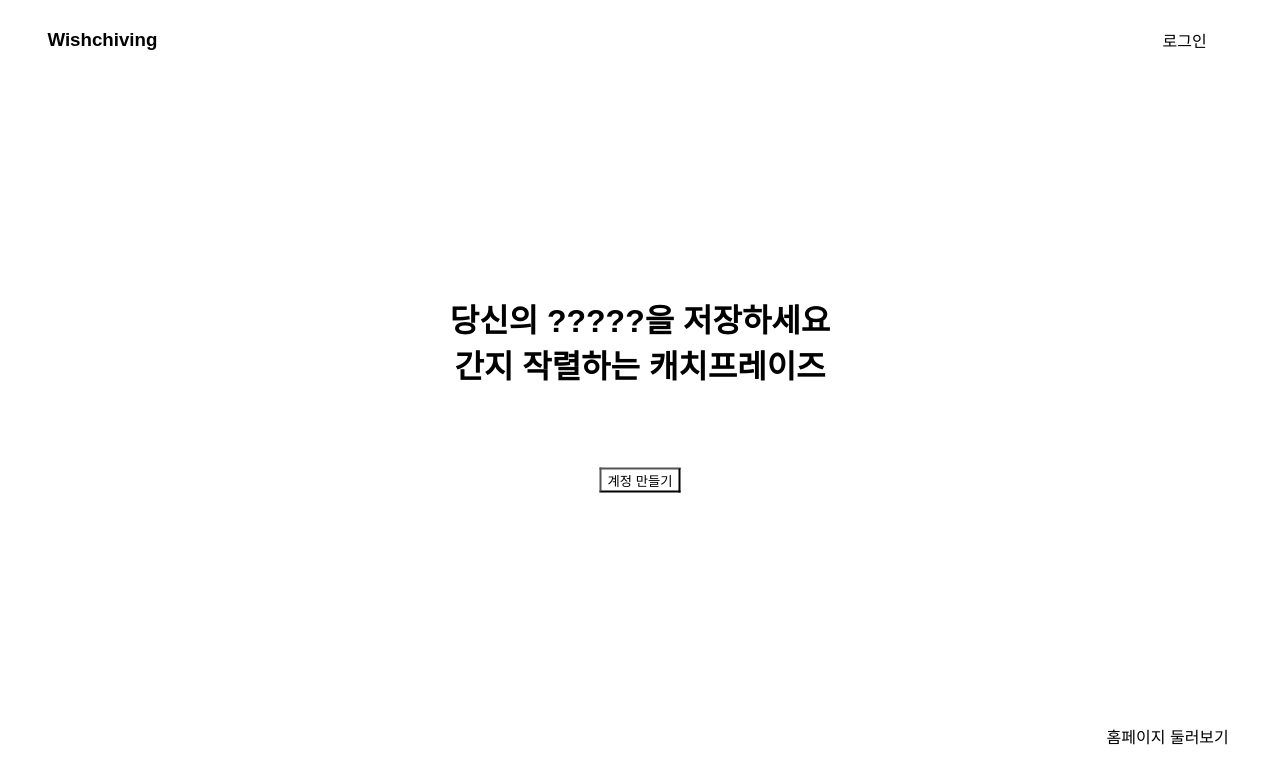
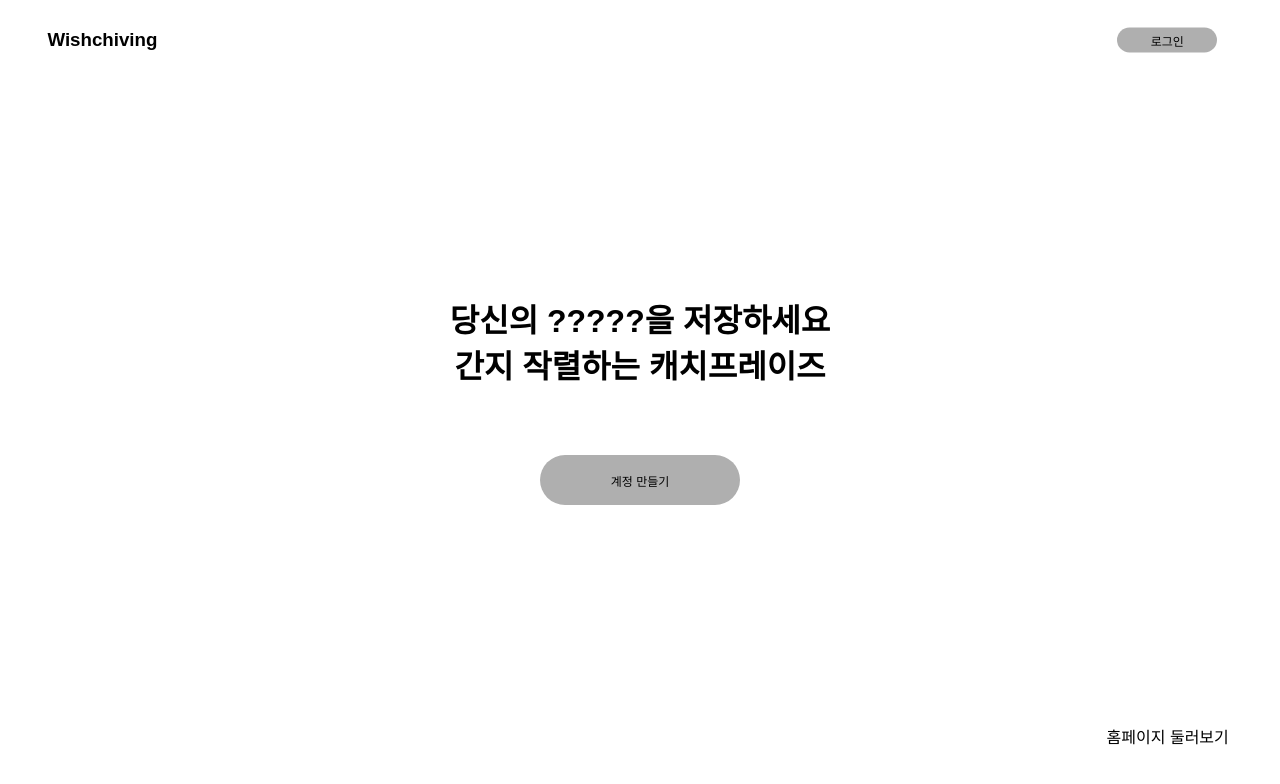
Before and after one commit to qiyana-ratchet/Owner, a React (Create React App) app: page / in a window 1280 px wide. Shown: the top 784 px of the page. Built offline with nearby package versions, Linux system fonts and the light colour scheme.

Commit message:
firstpage <Button> component

```diff
--- a/public/index.html
+++ b/public/index.html
@@ -3,7 +3,7 @@
   <head>
     <style>
       body {
-        margin: 0;
+        margin: 0 auto;
       }
     </style>
     <meta charset="utf-8" />
--- a/src/App.js
+++ b/src/App.js
@@ -1,5 +1,5 @@
 import Router from "./router/Router";
-import FirstPage from "./FirstPage"
+import FirstPage from "./page/FirstPage"
 import styles from './css/FirstPage.module.css'
 
 
--- a/src/FirstPage.js
+++ /dev/null
@@ -1,17 +0,0 @@
-import styles from './css/FirstPage.module.css'
-
-
-function FirstPage() {
-    return (
-        <div className={styles.main}>
-            <h1 className={styles.catchphrase}>당신의 ?????을 저장하세요<br/>
-                간지 작렬하는 캐치프레이즈</h1>
-            <button className={styles.joinButton}>계정 만들기</button>
-            <a className={styles.loginButton}>로그인</a>
-            <h3 className={styles.logo}>Wishchiving</h3>
-            <a className={styles.lookHomepage}>홈페이지 둘러보기</a>
-        </div>
-    );
-}
-
-export default FirstPage;
--- /dev/null
+++ b/src/component/Button.js
@@ -0,0 +1,13 @@
+import styles from "../css/Button.module.css"
+function Button(props) {
+    return (
+        <div>
+        <button className={ `${styles.design1} ${props.className}`}
+                onClick= {props.onClick}>
+            {props.text}
+        </button>
+        </div>
+    );
+}
+
+export default Button;
--- /dev/null
+++ b/src/css/Button.module.css
@@ -0,0 +1,10 @@
+.design1 {
+    background-color: #AFAFAF;
+    border: none;
+    color: black;
+    text-align: center;
+    text-decoration: none;
+    display: block;
+    font-size: 12px;
+    border-radius: 100px;
+}
--- a/src/css/FirstPage.module.css
+++ b/src/css/FirstPage.module.css
@@ -6,11 +6,8 @@
     background-color: white;
     color: black;
     font-family: Arial;
+    font-weight: bolder;
     text-align: center;
-}
-
-.background {
-    background-color: black;
 }
 
 .main {
@@ -20,10 +17,6 @@
     margin: 0 auto;
 }
 
-.childDiv {
-    position: absolute;
-    margin: auto;
-}
 
 .joinButton {
     position: absolute;
@@ -31,23 +24,19 @@
     left: 50%;
     top: 60%;
     transform: translate(-50%,-50%);
-    background-color: white;
-    color: black;
-    font-family: Arial;
-    text-align: center;
+    width: 200px;
+    height: 50px;
     margin: 0px;
 }
 
 .loginButton {
     position: absolute;
     display: block;
-    right : 4%;
+    right : 1%;
     top: 5%;
     transform: translate(-50%,-50%);
-    background-color: white;
-    color: black;
-    font-family: Arial;
-    text-align: center;
+    width: 100px;
+    height: 25px;
     margin: 0px;
 }
 
--- /dev/null
+++ b/src/page/FirstPage.js
@@ -0,0 +1,24 @@
+import styles from '../css/FirstPage.module.css'
+import Button from "../component/Button";
+
+function FirstPage() {
+
+    function login() {
+        console.log("로그인")
+    }
+    function register() {
+        console.log("회원가입")
+    }
+    return (
+        <div className={styles.main}>
+            <h1 className={styles.catchphrase}>당신의 ?????을 저장하세요<br/>
+                간지 작렬하는 캐치프레이즈</h1>
+            <Button className={styles.joinButton} text = "계정 만들기" onClick = {register}></Button>
+            <Button className={styles.loginButton} text = "로그인" onClick = {login}></Button>
+            <h3 className={styles.logo}>Wishchiving</h3>
+            <a className={styles.lookHomepage}>홈페이지 둘러보기</a>
+        </div>
+    );
+}
+
+export default FirstPage;
--- a/src/JoinPage.js
+++ b/src/page/JoinPage.js
@@ -1,4 +1,4 @@
-import styles from './css/FirstPage.module.css'
+import styles from '../css/FirstPage.module.css'
 
 
 function JoinPage() {
--- a/src/router/Router.js
+++ b/src/router/Router.js
@@ -1,6 +1,6 @@
 import React from "react";
 import { BrowserRouter, Routes, Route, NavLink } from "react-router-dom";
-import FirstPage from "../FirstPage";
+import FirstPage from "../page/FirstPage";
 
 export default function Router() {
     return (
```
